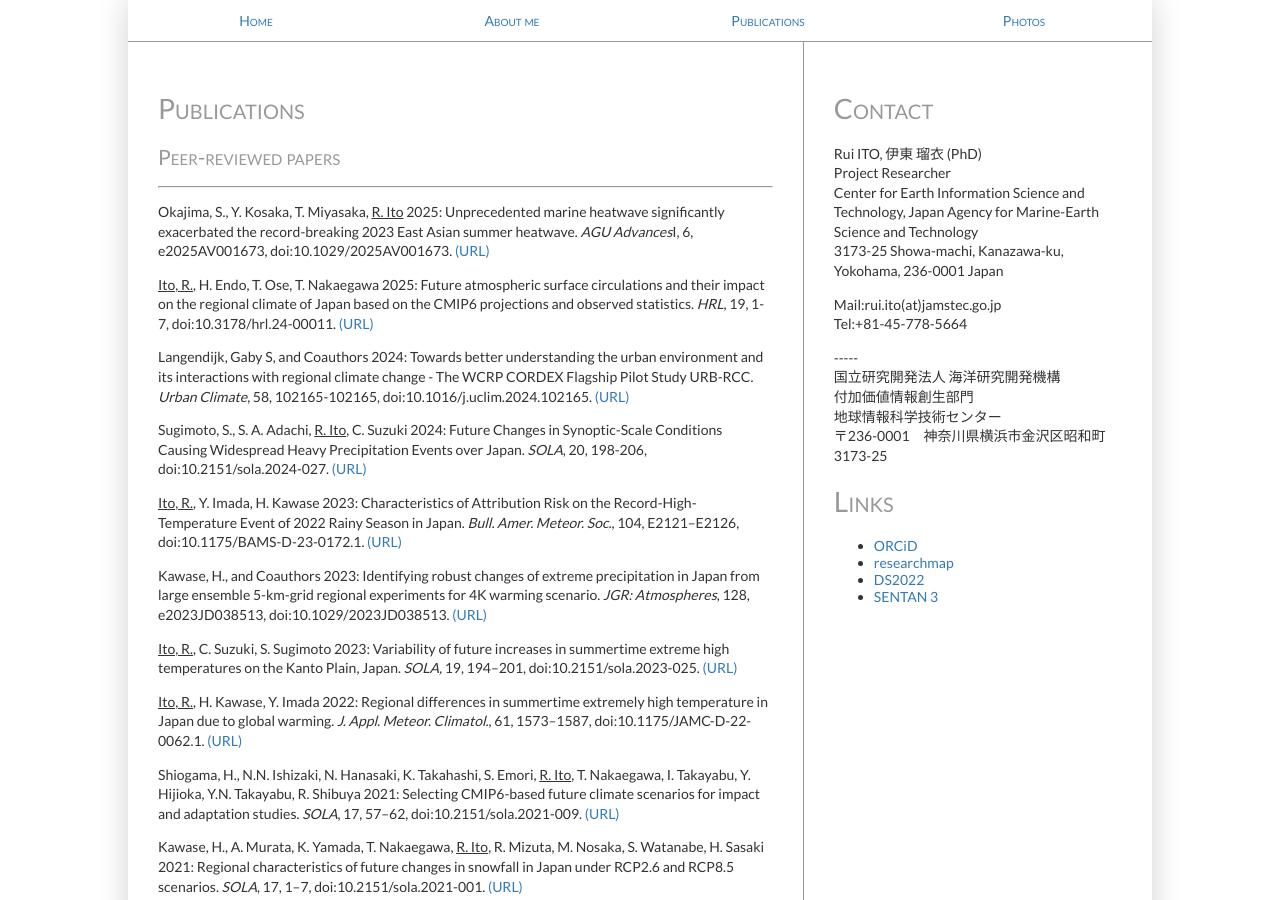
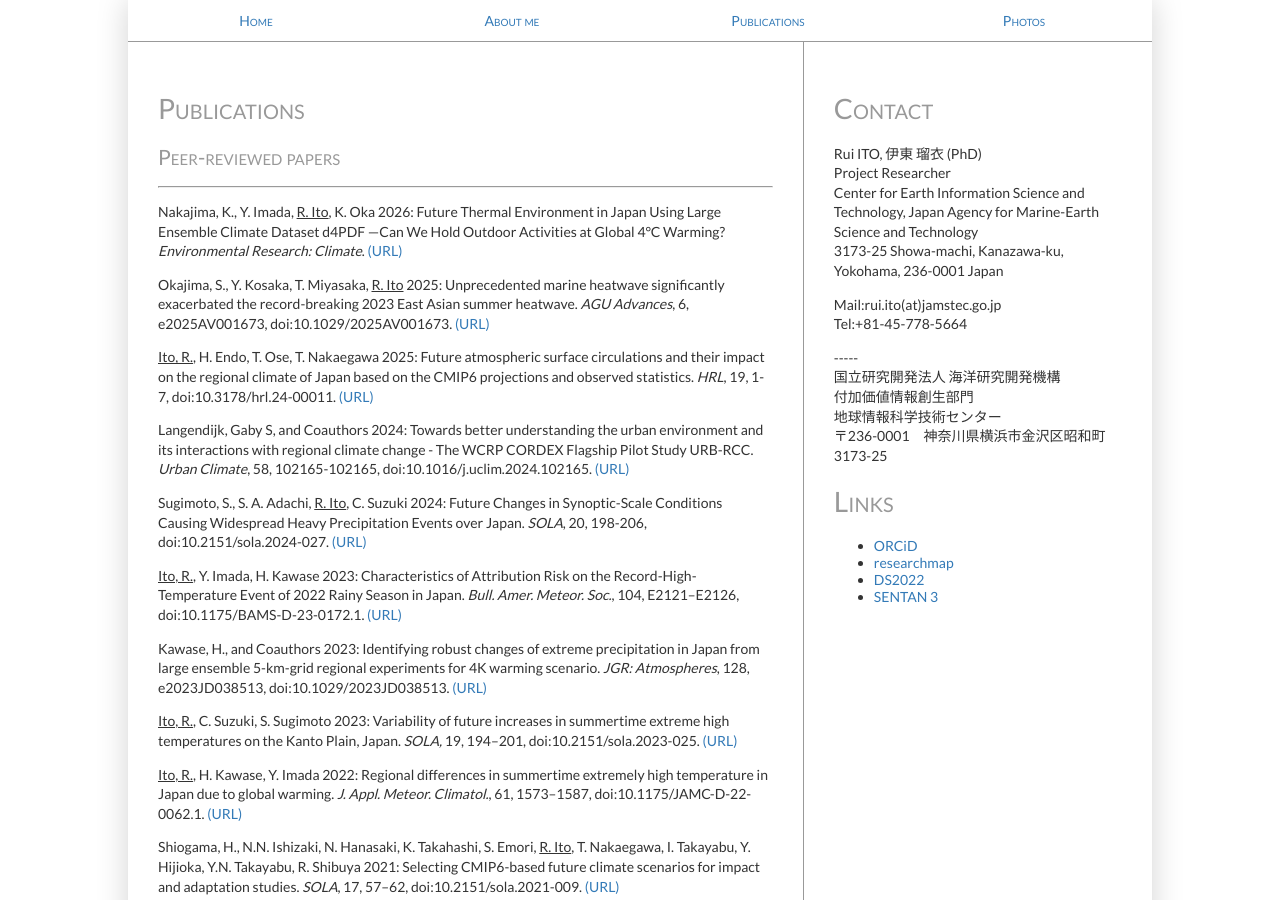
Before and after one commit to rui-climbiz/rui-climbiz.github.io, a Jekyll site: the page built from publications.html, in a window 1280 px wide and 900 px high. Built offline with Jekyll 4.4.1, drawn with Linux system fonts in a browser that asks for light colours.

Commit message:
Update publications.html

```diff
--- a/publications.html
+++ b/publications.html
@@ -7,7 +7,8 @@
 <h2>Peer-reviewed papers</h2>
 <!-- <p><u>Ito, R.</u>, T. Satomura, T. Takemi: Idealized simulations of urban climate development in various geographic settings using a regional meteorological model. (in prep.)</p> -->
 <hr>
-<p>Okajima, S., Y. Kosaka, T. Miyasaka, <u>R. Ito</u> 2025: Unprecedented marine heatwave significantly exacerbated the record-breaking 2023 East Asian summer heatwave. <I>AGU Advances</I>I, 6, e2025AV001673, doi:10.1029/2025AV001673. <a href="https://doi.org/10.1029/2025AV001673">(URL)</a></p>
+<p>Nakajima, K., Y. Imada, <u>R. Ito</u>, K. Oka 2026: Future Thermal Environment in Japan Using Large Ensemble Climate Dataset d4PDF —Can We Hold Outdoor Activities at Global 4°C Warming? <I>Environmental Research: Climate</I>. <a href="">(URL)</a></p>
+<p>Okajima, S., Y. Kosaka, T. Miyasaka, <u>R. Ito</u> 2025: Unprecedented marine heatwave significantly exacerbated the record-breaking 2023 East Asian summer heatwave. <I>AGU Advances</I>, 6, e2025AV001673, doi:10.1029/2025AV001673. <a href="https://doi.org/10.1029/2025AV001673">(URL)</a></p>
 <p><u>Ito, R.</u>, H. Endo, T. Ose, T. Nakaegawa 2025: Future atmospheric surface circulations and their impact on the regional climate of Japan based on the CMIP6 projections and observed statistics. <I>HRL</I>, 19, 1-7, doi:10.3178/hrl.24-00011. <a href="https://doi.org/10.3178/hrl.24-00011">(URL)</a></p>
 <p>Langendijk, Gaby S, and Coauthors 2024: Towards better understanding the urban environment and its interactions with regional climate change - The WCRP CORDEX Flagship Pilot Study URB-RCC. <I>Urban Climate</I>, 58, 102165-102165, doi:10.1016/j.uclim.2024.102165. <a href="https://doi.org/10.1016/j.uclim.2024.102165">(URL)</a></p>
 <p>Sugimoto, S., S. A. Adachi, <u>R. Ito</u>, C. Suzuki 2024: Future Changes in Synoptic-Scale Conditions Causing Widespread Heavy Precipitation Events over Japan. <I>SOLA</I>, 20, 198-206, doi:10.2151/sola.2024-027. <a href="https://doi.org/10.2151/sola.2024-027">(URL)</a></p>
```
